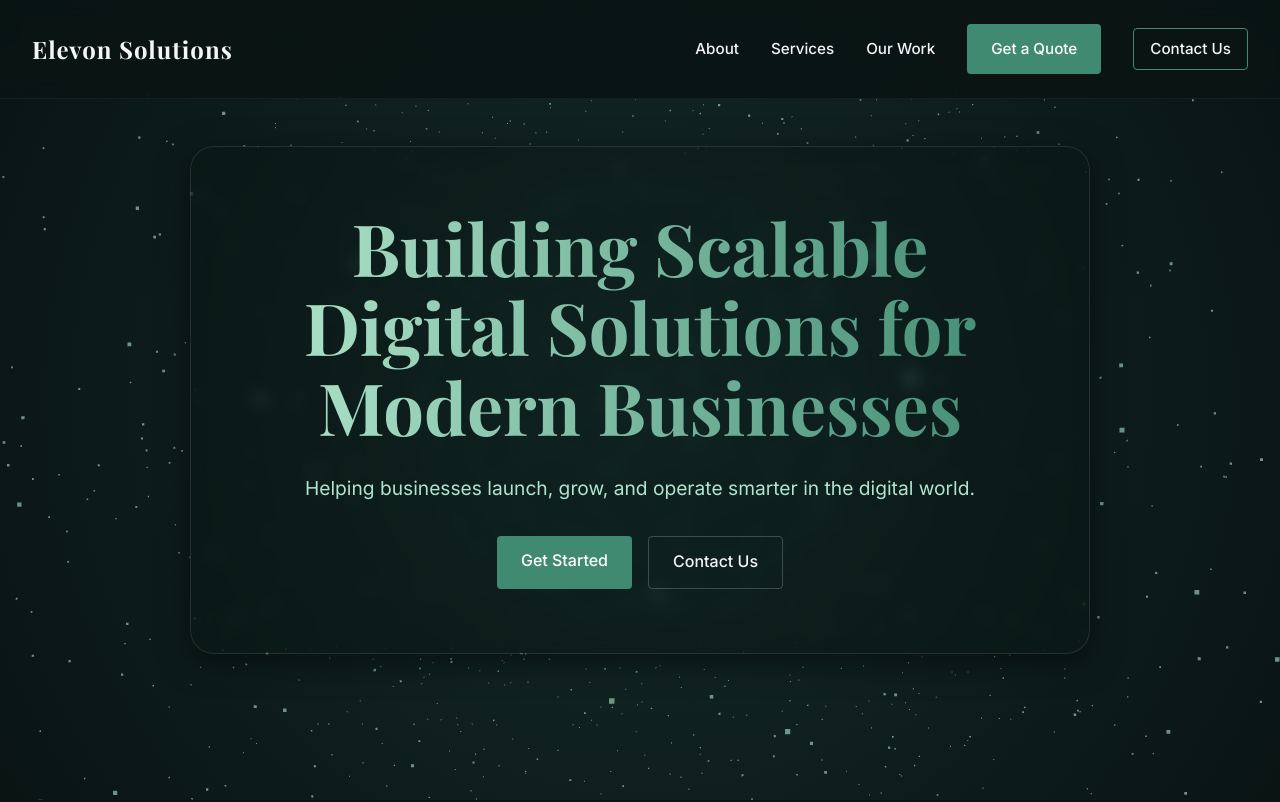
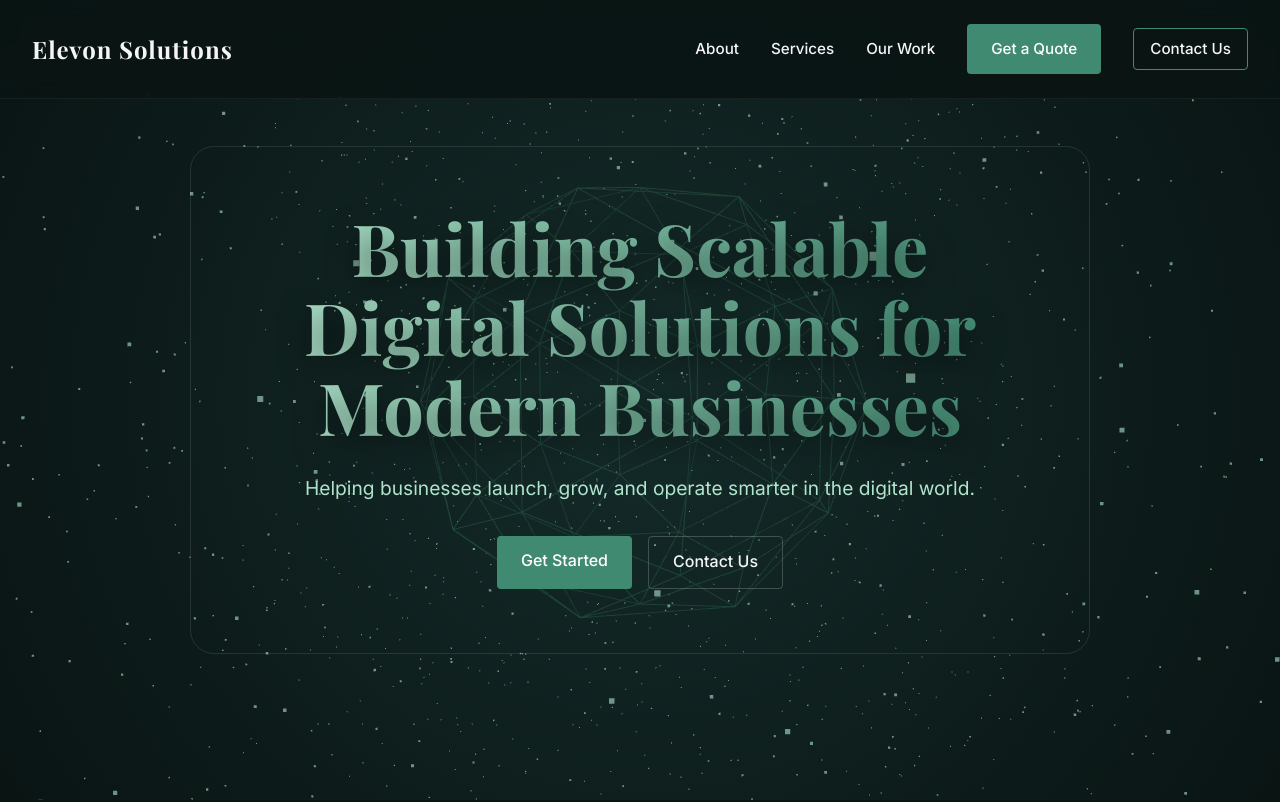
Before and after one commit to Kishore215/portfolio, a website built with Vite: page index.html in a window 1280 px wide. Shown: the top 802 px of the page. Built offline with nearby package versions, Linux system fonts and the light colour scheme; animation ran at ten frames a second.

Commit message:
Make 3D background 100% visible behind hero box

```diff
--- a/style.css
+++ b/style.css
@@ -221,13 +221,12 @@ a {
 }
 
 .glass-card {
-  background: rgba(9, 20, 19, 0.4); /* Transparent enough to see 3D */
-  backdrop-filter: blur(8px); /* Reduced blur for better 3D visibility */
-  -webkit-backdrop-filter: blur(8px);
+  background: transparent;
+  backdrop-filter: none;
+  -webkit-backdrop-filter: none;
   padding: 4rem;
   border-radius: 24px;
   border: 1px solid rgba(255, 255, 255, 0.1);
-  box-shadow: 0 8px 32px 0 rgba(0, 0, 0, 0.5);
 }
 
 .hero h1 {
@@ -238,6 +237,7 @@ a {
   background: linear-gradient(to right, #B0E4CC, #408A71);
   -webkit-background-clip: text;
   -webkit-text-fill-color: transparent;
+  text-shadow: 0 10px 30px rgba(0, 0, 0, 0.5);
   animation: float 6s ease-in-out infinite;
 }
 
```
